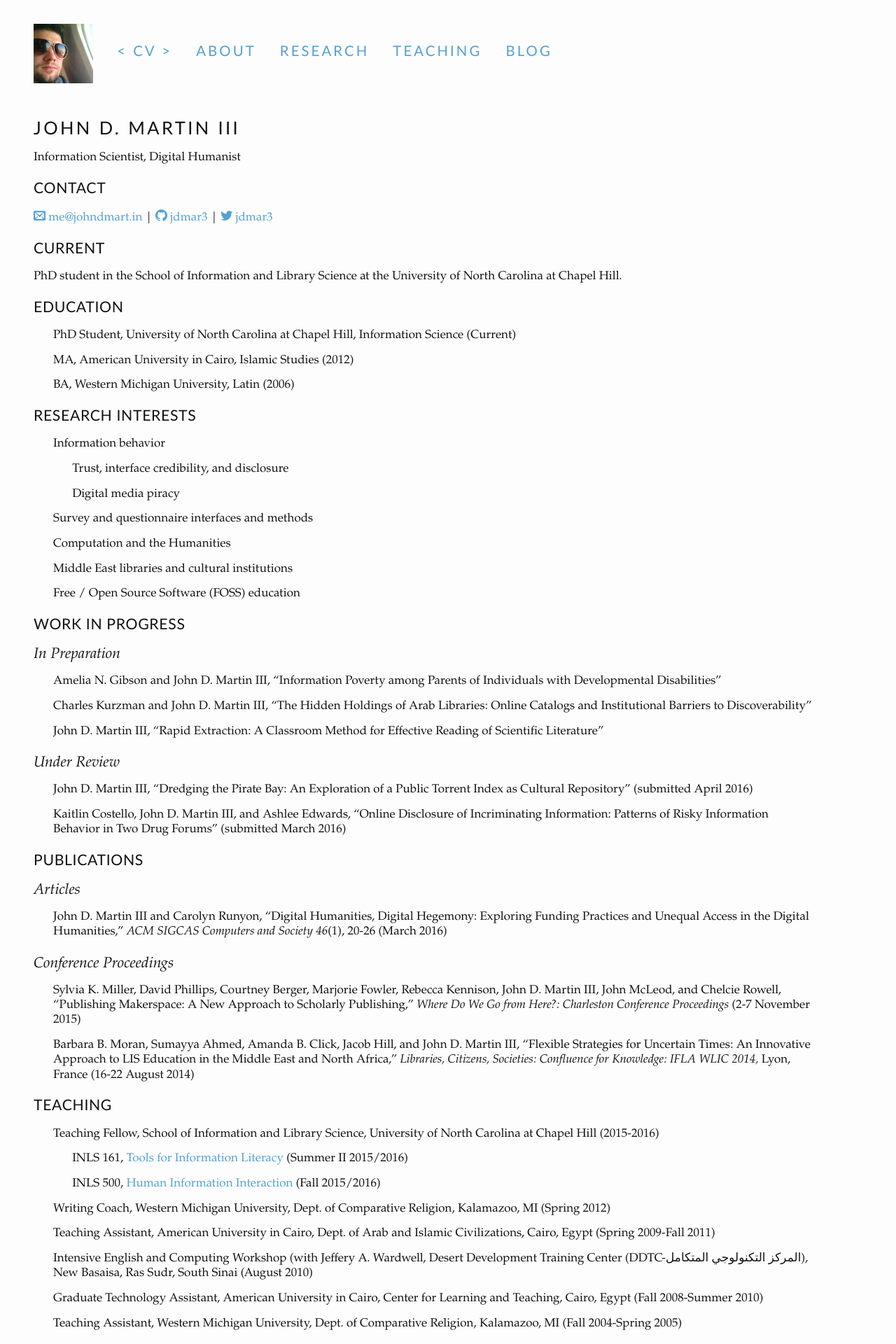
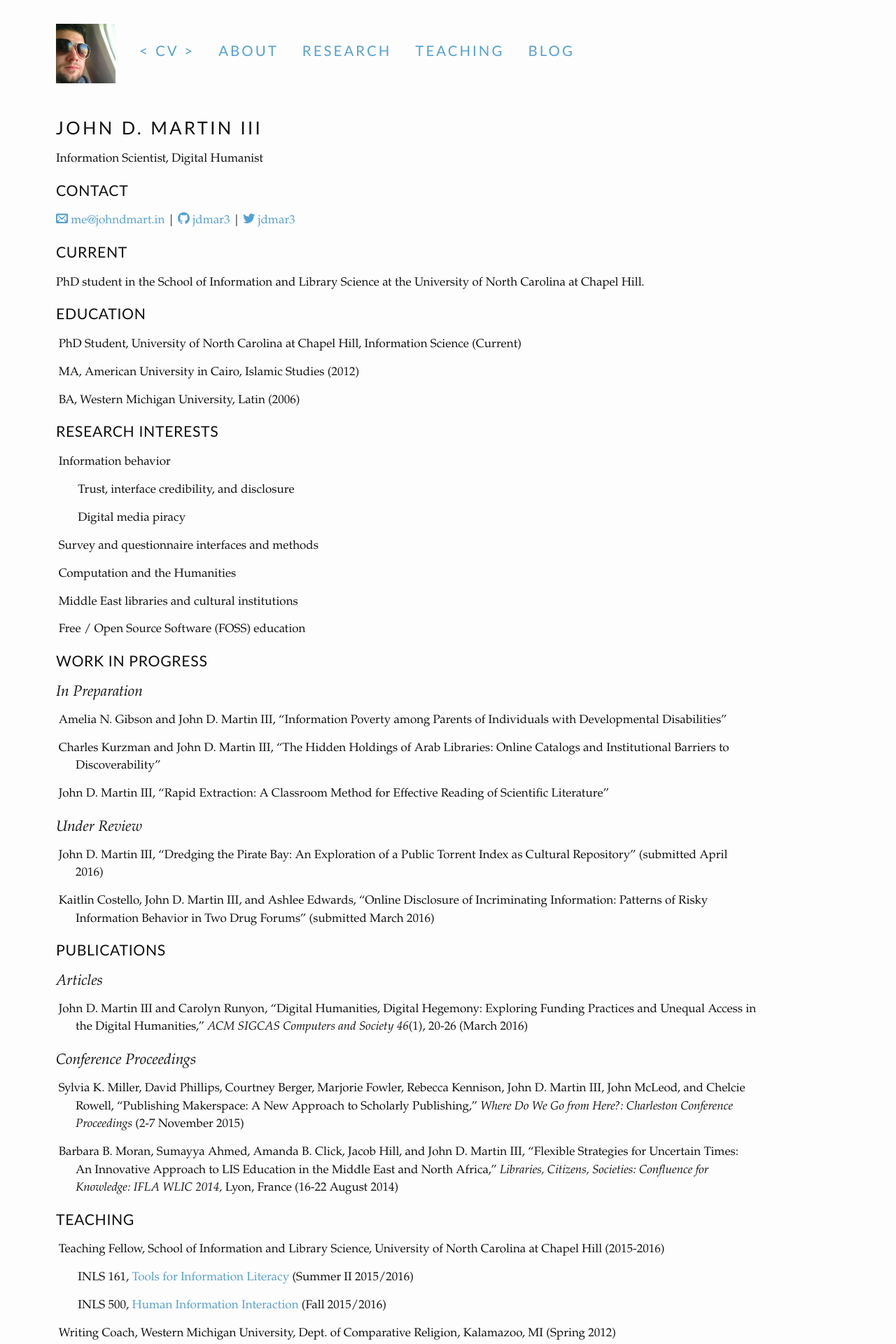
Before and after one commit to jdmar3/jdmar3.github.io, a Jekyll site: the page built from cv/index.md, in a window 1280 px wide. Shown: the top 1920 px of the page at 70% size. Built offline with Jekyll 4.4.1, drawn with Linux system fonts in a browser that asks for light colours.

Commit message:
update indent layout for CV

```diff
--- /dev/null
+++ b/_layouts/full-width-cv.html
@@ -0,0 +1,12 @@
+<!DOCTYPE html>
+<html>
+  {% include head.html %}
+  <body class="full-width cv">
+    {% include header.html %}
+    <article>
+      {{ content }}
+    </article>
+    {% include print-footer.html %}
+    {% include footer.html %}
+  </body>
+</html>
--- a/css/tufte.scss
+++ b/css/tufte.scss
@@ -88,7 +88,7 @@
        font-family: et-bembo, Palatino, "Palatino Linotype", "Palatino LT STD", "Book Antiqua", Georgia, serif;
        background-color: $bg-color;
        color: $text-color;
-       text-align: justify;
+       //text-align: justify;
        max-width: 1400px;
        counter-reset: sidenote-counter; }
 
@@ -140,7 +140,7 @@
 
 p, ol, ul { font-size: 1rem; }
 
-p, li { line-height: 1.25rem;
+p, li { line-height: 1.5rem;
         margin-top: 0.85rem;
         padding-right: 2rem; //removed because,  why?
         vertical-align: baseline;
@@ -232,12 +232,23 @@
 ul{ width: 55%; //width: 45%;
      -webkit-padding-start: 2.5%;
      -webkit-padding-end: 2.5%;
-     list-style-type: none; }
+     list-style-type: none;
+}
 
 ul li ul { width: 100%;
      -webkit-padding-start: 2.5%;
      -webkit-padding-end: 2.5%;
-     list-style-type: none; }
+     list-style-type: none;
+     text-indent: -2.5%;
+}
+
+body.cv ul{
+  text-indent: -2.5%;
+}
+
+body.cv ul li{
+  text-indent: -2.5%;
+}
 
 ol { width: 55%; //width: 45%;
      -webkit-padding-start: 4%;
@@ -327,7 +338,7 @@
            padding-left: 2.5%;
            overflow-x: auto; }
 
-.fullwidth, li.listing div{ max-width: 90%; }
+.fullwidth/*, li.listing div*/{ max-width: 90%; }
 
 .full-width { .sidenote, .sidenote-number, .marginnote { display: none; } }
 
@@ -433,18 +444,40 @@
 
 //Full width page styling stuff
 
-body.full-width, .content-listing,
-ul.content-listing li.listing{ width: 87.5%; //width: 90%;
+body.full-width{ width: 87.5%; //width: 90%;
        margin-left: auto;
        margin-right: auto;
-       padding: 0% 5% 0% 0%;
+       padding: 0% 5% !important;
+       max-width: 1400px;
+}
+
+ul.content-listing{
+  width: 100% !important;
+  margin: 0% 0% !important;
+  padding: 0% 0% !important;
+}
+
+ul.content-listing li.listing div{
+  margin: 0% !important;
+  width: 100%;
+}
+
+ul.content-listing li.listing div p{
+  text-align: justify;
+}
+
+ul.content-listing li.listing
+{ width: 100%;
+  margin-left: auto;
+  margin-right: auto;
+  padding: 0% 0%;
 }
 
 .full-width article p{
   width: 100%;
 }
 
-.full-width ul{ width: 100%;
+.full-width ul{ width: 90%;
 }
 
 .full-width ol{ width: 90%;
@@ -475,7 +508,7 @@
 
 li.listing:last-of-type{
   border-bottom: none;
-  margin-bottom: 1.4rem;
+  margin-bottom: 0; //1.4rem;
 }
 li.listing h3.new {
   text-transform: uppercase;
--- a/cv/index.md
+++ b/cv/index.md
@@ -1,5 +1,5 @@
 ---
-layout: full-width
+layout: full-width-cv
 shorttitle: CV
 title: Curriculum Vitae
 weight: 1
```
Also changed, not shown: _drafts/Teaching-tools.md (+3 -3 lines).
